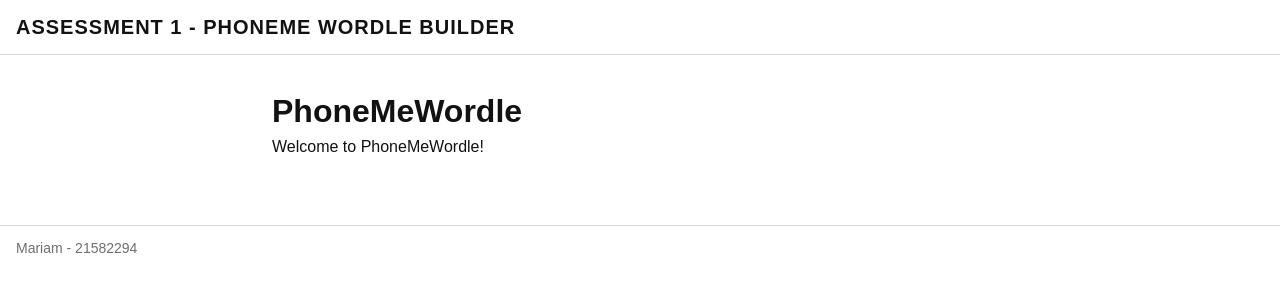
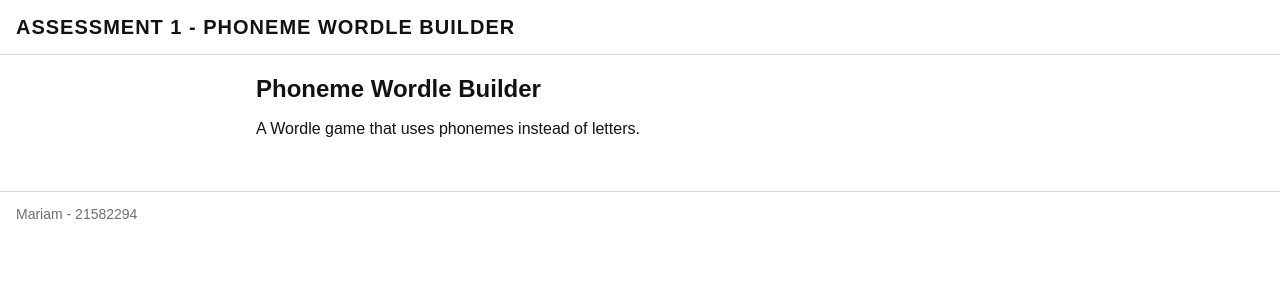
Before and after one commit to Hussein-mariam/cse3cwa-Phoneme, a Next.js app: page / in a window 1280 px wide. Shown: the top 300 px of the page. Built offline with nearby package versions, Linux system fonts and the light colour scheme.

Commit message:
Added a  home page

```diff
--- a/app/page.js
+++ b/app/page.js
@@ -1,8 +1,8 @@
 export default function Home() {
   return (
-    <main>
-      <h1>PhoneMeWordle</h1>
-      <p>Welcome to PhoneMeWordle!</p>
-    </main>
+    <div>
+      <h2>Phoneme Wordle Builder</h2>
+      <p>A Wordle game that uses phonemes instead of letters.</p>
+    </div>
   );
 }
```
